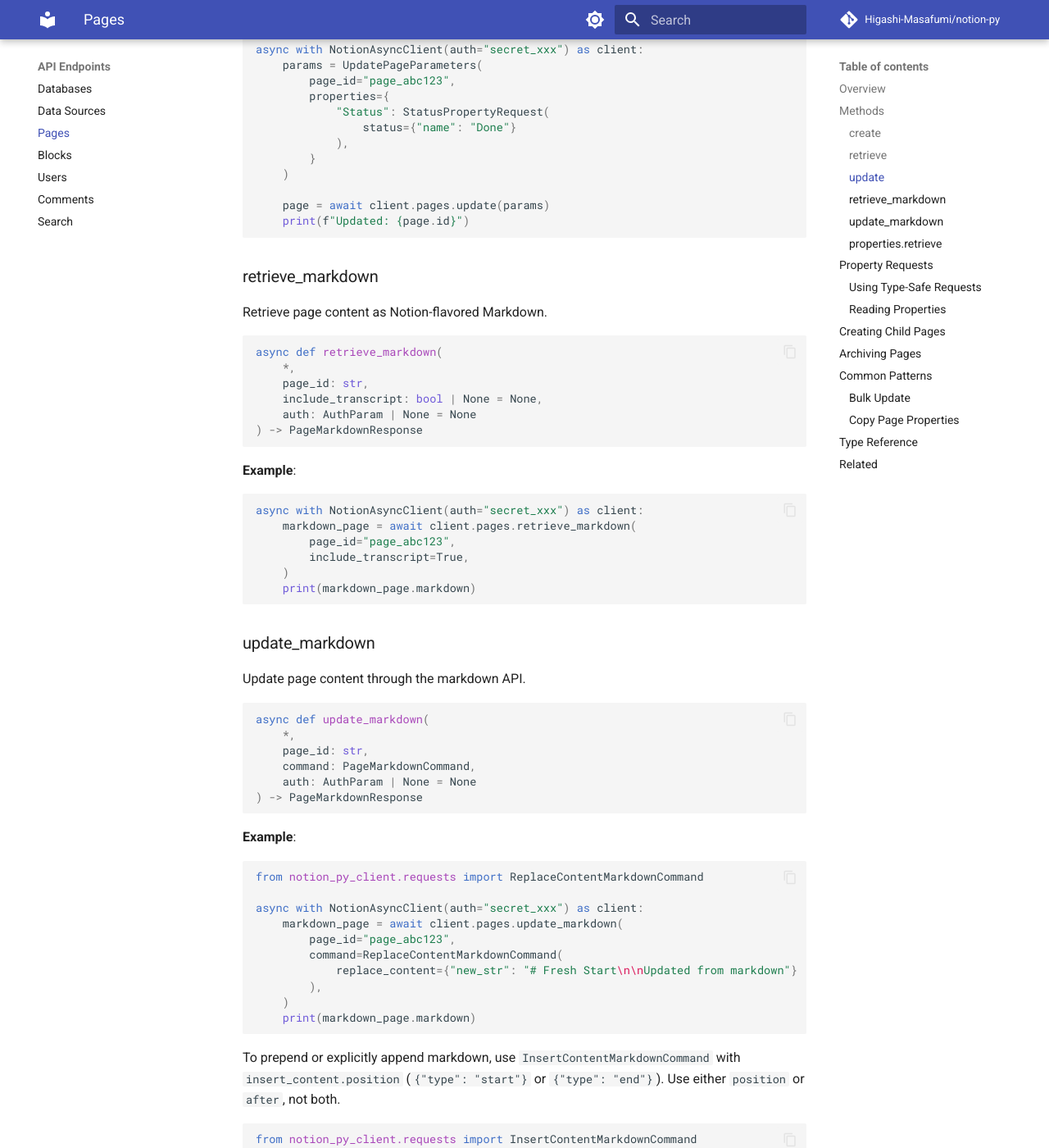
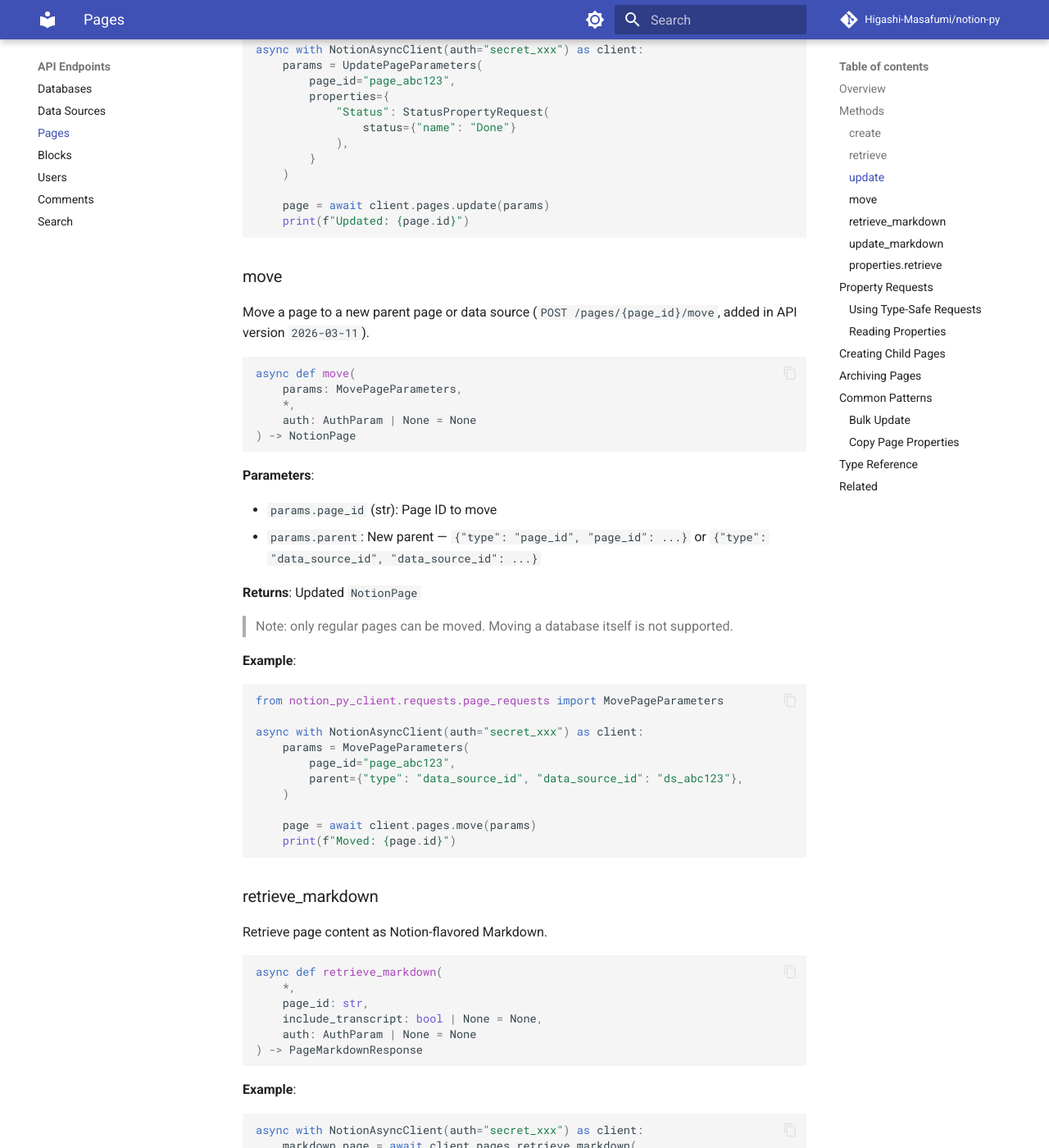
Before and after one commit to Higashi-Masafumi/notion-py, an MkDocs documentation site: the page built from docs/api/pages.md, in a window 1280 px wide and 1400 px high, scrolled down 3379 px. Shown: the whole window at 82% size. Built offline with MkDocs 1.6.1 and Material for MkDocs 9.7.7, drawn with Linux system fonts in a browser that asks for light colours; comment, search, counter and statistics services are not loaded.

Commit message:
Add Move a page endpoint for Notion API 2026-03-11
Adds client.pages.move() (POST /pages/{page_id}/move), introduced in
the 2026-03-11 upgrade guide, with a MovePageParameters request model,
unit test, and docs. Verified the client already implements the other
2026-03-11 breaking changes (position replacing after for block
append, in_trash replacing archived, meeting_notes replacing
transcription).

Co-Authored-By: Claude Sonnet 5 <noreply@anthropic.com>
Claude-Session: https://claude.ai/code/session_01KrUs4WjX61BvvV1NYBtu2d

````diff
--- a/docs/api/pages.md
+++ b/docs/api/pages.md
@@ -166,6 +166,42 @@ async with NotionAsyncClient(auth="secret_xxx") as client:
 
     page = await client.pages.update(params)
     print(f"Updated: {page.id}")
+```
+
+### move
+
+Move a page to a new parent page or data source (`POST /pages/{page_id}/move`, added in API version `2026-03-11`).
+
+```python
+async def move(
+    params: MovePageParameters,
+    *,
+    auth: AuthParam | None = None
+) -> NotionPage
+```
+
+**Parameters**:
+
+- `params.page_id` (str): Page ID to move
+- `params.parent`: New parent — `{"type": "page_id", "page_id": ...}` or `{"type": "data_source_id", "data_source_id": ...}`
+
+**Returns**: Updated `NotionPage`
+
+> Note: only regular pages can be moved. Moving a database itself is not supported.
+
+**Example**:
+
+```python
+from notion_py_client.requests.page_requests import MovePageParameters
+
+async with NotionAsyncClient(auth="secret_xxx") as client:
+    params = MovePageParameters(
+        page_id="page_abc123",
+        parent={"type": "data_source_id", "data_source_id": "ds_abc123"},
+    )
+
+    page = await client.pages.move(params)
+    print(f"Moved: {page.id}")
 ```
 
 ### retrieve_markdown
--- a/docs/types/index.md
+++ b/docs/types/index.md
@@ -92,6 +92,7 @@ Located in `notion_py.requests`:
 
 - `CreatePageParameters` - Page creation parameters
 - `UpdatePageParameters` - Page update parameters
+- `MovePageParameters` - Page move parameters
 - `CreateDatabaseParameters` - Database creation
 - `UpdateDatabaseParameters` - Database update
 
````
Also changed, not shown: docs/types/requests.md (+13 -0 lines), 4 other files.
